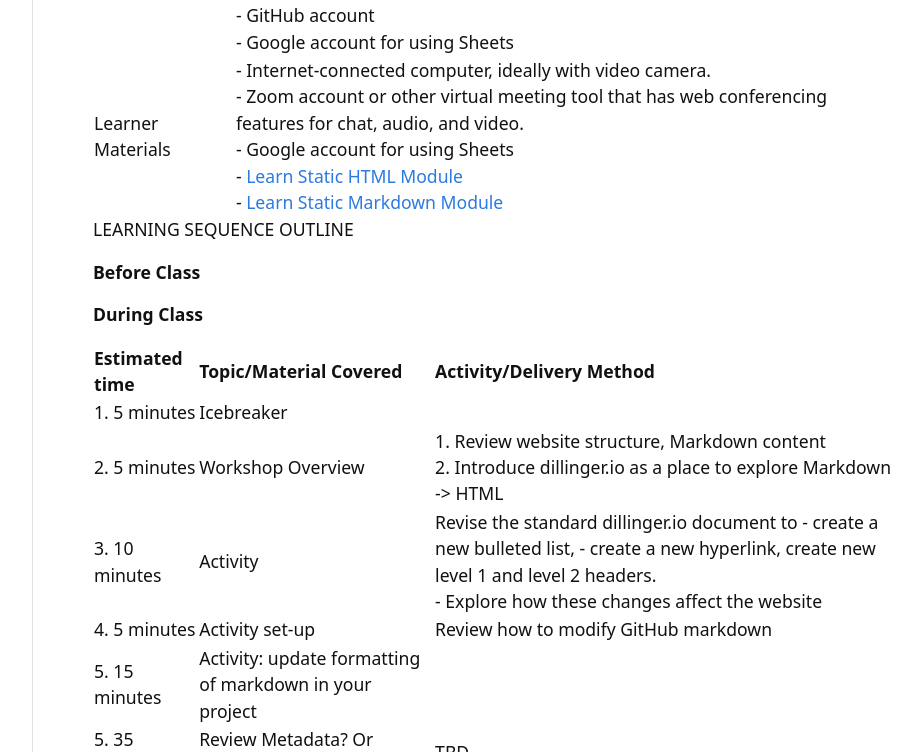
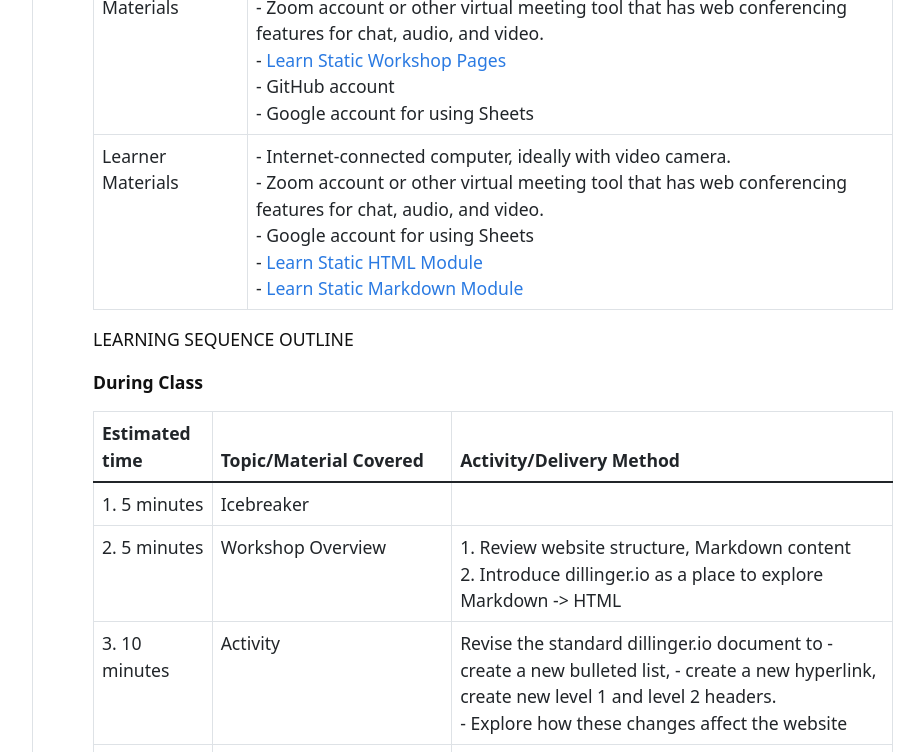
Before and after one commit to gabrielesh/collectionbuilder-workshop, a Jekyll site: the page built from content/2-week_2.md, in a window 1280 px wide and 900 px high, scrolled down 906 px, cut to the strip 0-752 px from the top of the window. Shown: the whole strip, without its empty margins (208-1132 px from the left). Built offline with Jekyll 4.4.1, drawn with Linux system fonts in a browser that asks for light colours.

Commit message:
added table borderd to week 2

```diff
--- a/content/2-week_2.md
+++ b/content/2-week_2.md
@@ -19,6 +19,7 @@ order: 2
 | ------------------- | -------------------- |
 | By the end of this class, you will be able to | By the end of class, participants will have |
 |1. Use Markdown to create web content <br>2. Describe how Jekyll converts Markdown to HTML  | 1. Practiced writing Markdown in dillinger.io and explored the HTML created from it. <br>2. Created or modified a Markdown page in your demo project. |
+{:.table .table-bordered}
 
 ----------
 ## ALIGNED STANDARDS/FRAMEWORK
@@ -32,11 +33,10 @@ RESOURCES
 | ---------------------- | ----------------- |
 | Instructor Materials   | -  Internet-connected computer, ideally with video camera. <br>- Zoom account or other virtual meeting tool that has web conferencing features for chat, audio, and video.  <br>- [Learn Static Workshop Pages](https://learn-static.github.io/collectionbuilder-workshop/) <br>- GitHub account <br>- Google account for using Sheets|
 | Learner Materials   | - Internet-connected computer, ideally with video camera. <br>- Zoom account or other virtual meeting tool that has web conferencing features for chat, audio, and video. <br>- Google account for using Sheets<br>- [Learn Static HTML Module](https://github.com/learn-static/foundations-1-html) <br>- [Learn Static Markdown Module](https://github.com/learn-static/foundations-2-markdown)|
+{:.table .table-bordered}
+
 
 LEARNING SEQUENCE OUTLINE
-
-**Before Class**
-
 
 **During Class**
 
@@ -49,6 +49,8 @@ LEARNING SEQUENCE OUTLINE
 | 5. 15 minutes  | Activity: update formatting of markdown in your project |  |
 | 5. 35 minutes  | Review Metadata? Or modify CSS? | TBD  |
 | 6. 5 minutes   | Final wrap-up and questions    | 3-2-1 exercise |
+{:.table .table-bordered}
+
 
 **After Class**
 Students will be directed via a follow-up email to Learn-Static modules on HTML and Markdown.
```
Also changed, not shown: content/1-week_1.md (+1 -1 lines).
